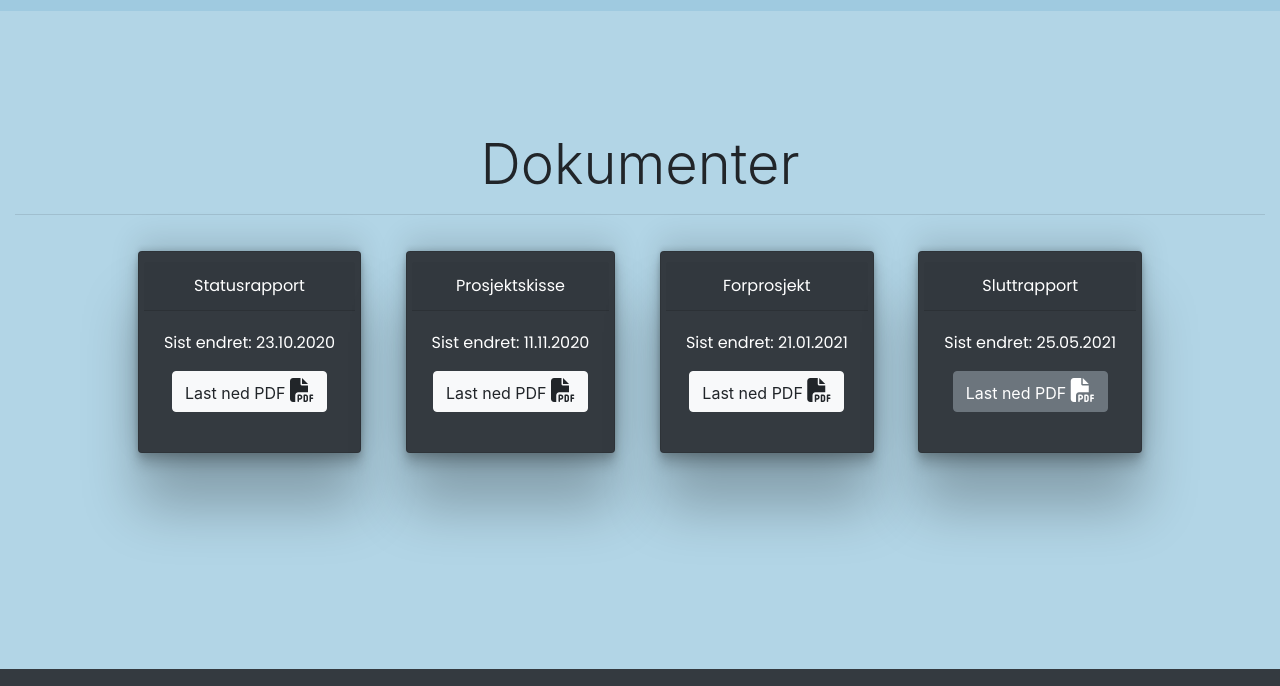
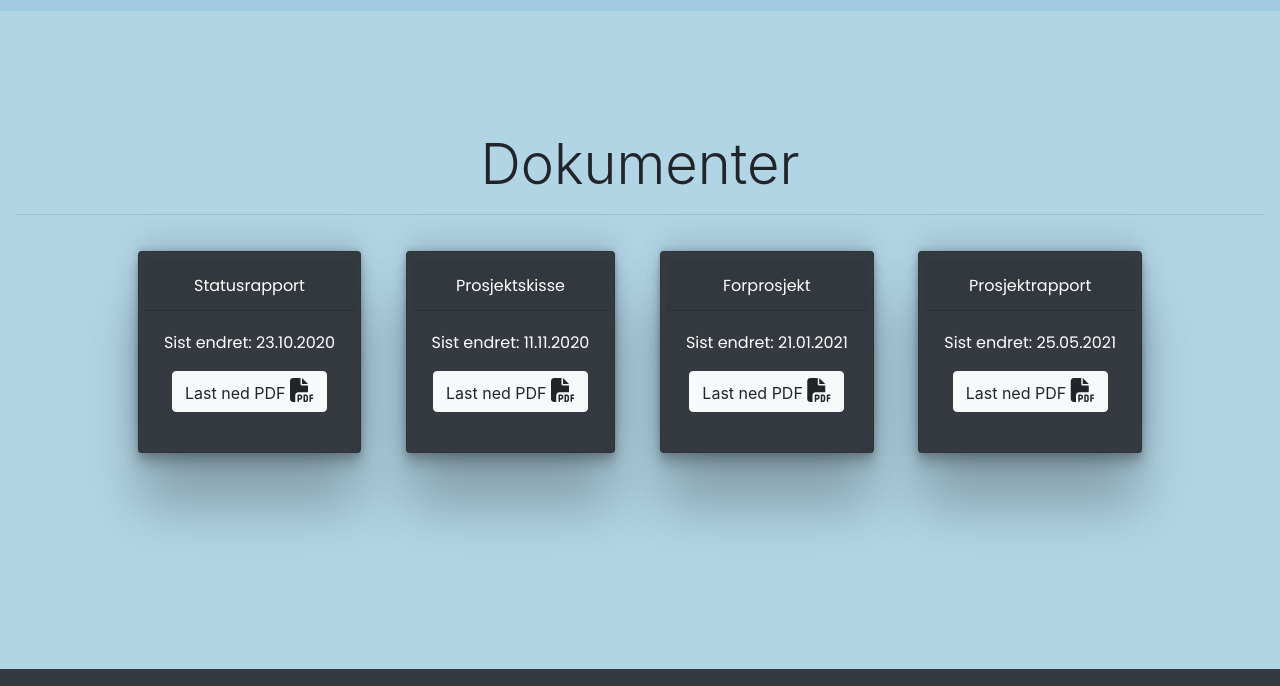
Before and after one commit to bachelorgruppe32/bachelorgruppe32.github.io, a plain HTML site: page index.html in a window 1280 px wide. Shown: the part 1843-2529 px from the top of the page. Drawn offline with nearby package versions, Linux system fonts and the light colour scheme.

Commit message:
Update index.html
Fikset sluttrapport-kortet

```diff
--- a/index.html
+++ b/index.html
@@ -220,11 +220,11 @@
             </div>
         </div>
         <div class="card text-white bg-dark mb-3">
-            <div class="card-header">Sluttrapport</div>
+            <div class="card-header">Prosjektrapport</div>
             <div class="card-body">
                 <p class="card-text">Sist endret: 25.05.2021</p>
                 <a href="Documents/Prosjektrapport_Bachelorgruppe32_V2021" target="_blank">
-                    <div role="button"><button class="btn btn-secondary">Last ned PDF <i class="fas fa-file-pdf"></i></button></div>
+                    <div role="button"><button class="btn btn-light">Last ned PDF <i class="fas fa-file-pdf"></i></button></div>
                 </a>
             </div>
         </div>
```
